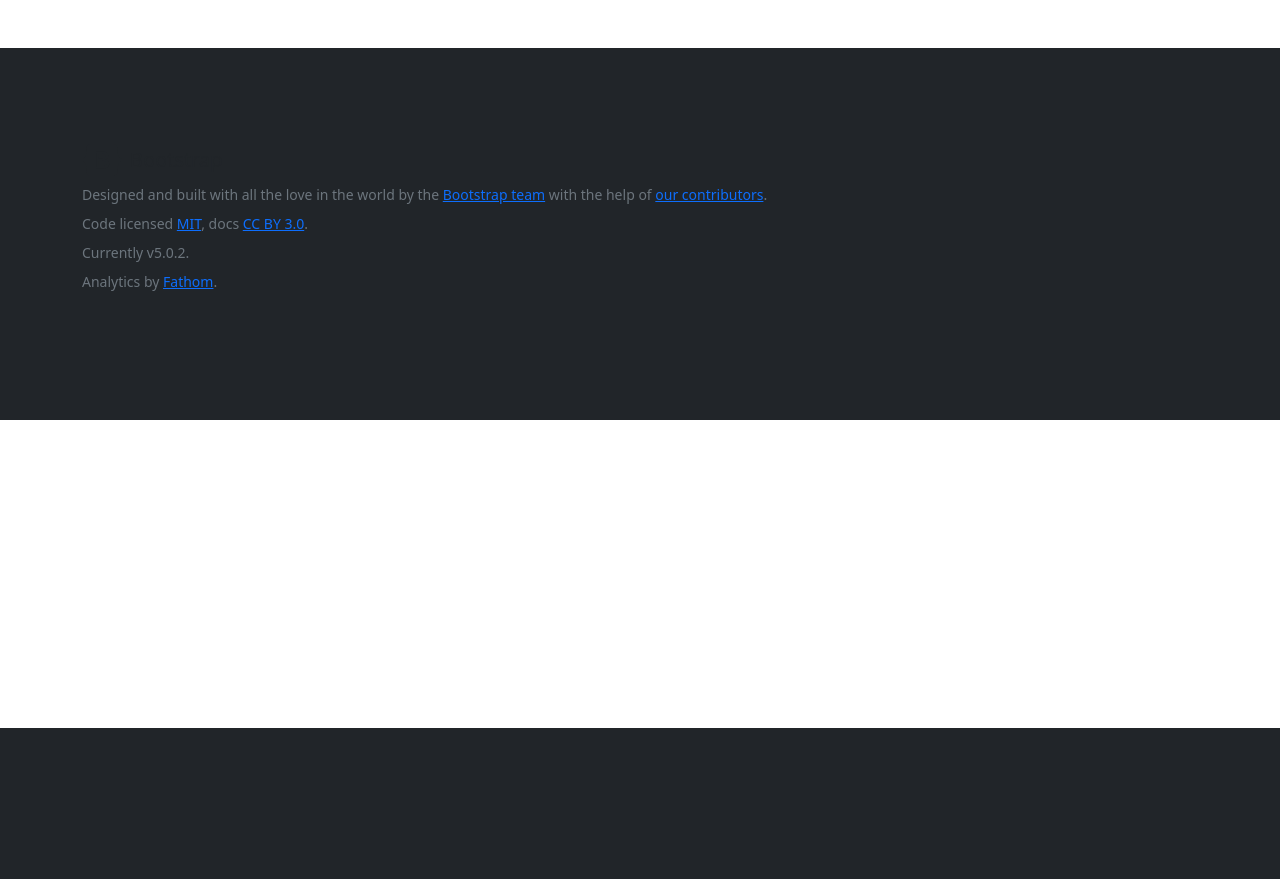
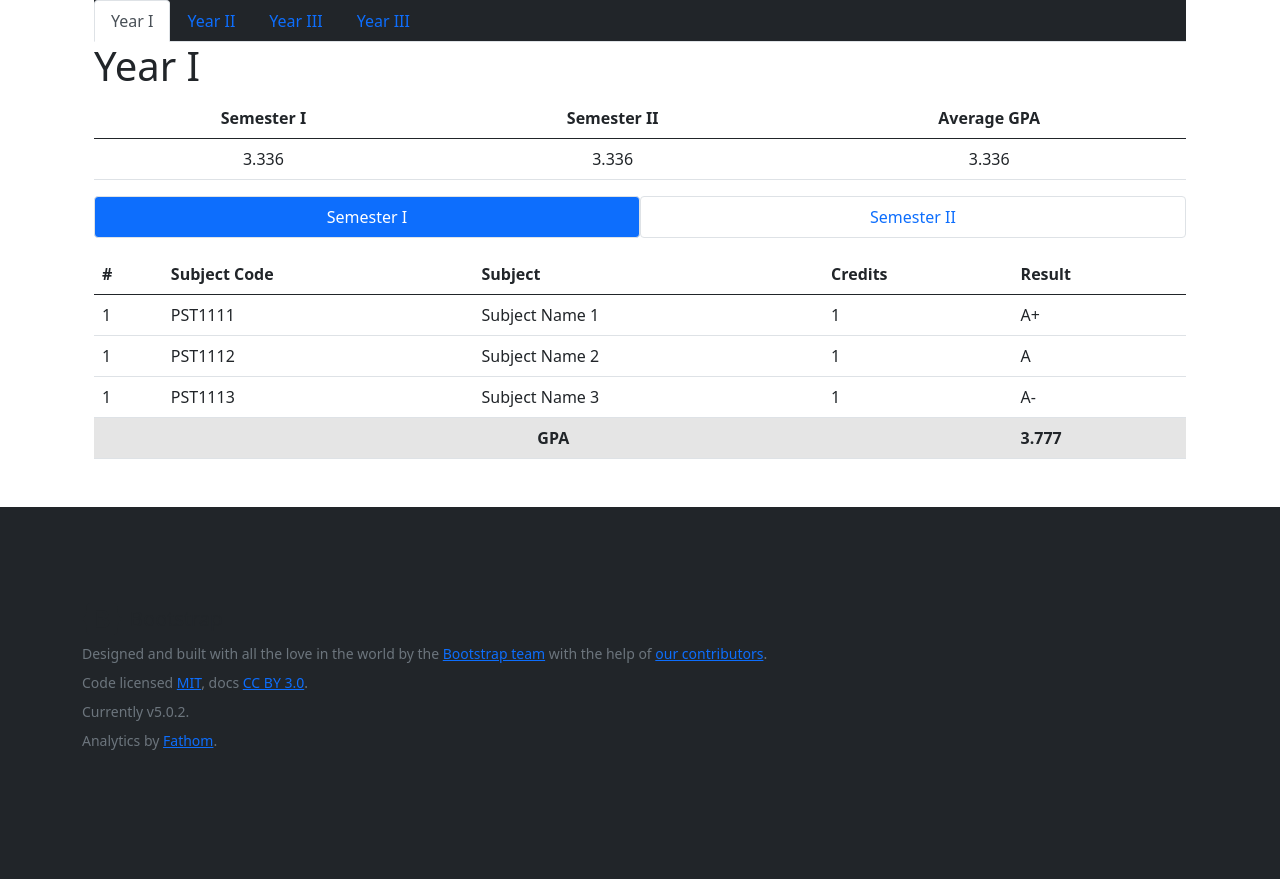
Before and after one commit to avishkakavindu/GPA-Calc-django, a Django app: page / in a window 1280 px wide. Shown: the part 72-951 px from the top of the page. Before the commit the page ends 800 px from the top, so only its background shows below. Run offline with Django 3.2, Linux system fonts and the light colour scheme; some libraries are stand-ins or nearby versions.

Commit message:
Front end

```diff
--- a/GPA_Backend/settings.py
+++ b/GPA_Backend/settings.py
@@ -106,6 +106,7 @@ AUTH_PASSWORD_VALIDATORS = [
 ]
 
 LOGIN_REDIRECT_URL = "/"
+LOGOUT_REDIRECT_URL = '/'
 AUTH_USER_MODEL = 'gpa_webservice.User'
 
 
--- a/GPA_Backend/urls.py
+++ b/GPA_Backend/urls.py
@@ -23,7 +23,7 @@ urlpatterns = [
     path('admin/', admin.site.urls),
     path('accounts/', include("django.contrib.auth.urls")),
     path('', views.HomeView.as_view(), name='index'),
-    path('api/v1.0/', include('gpa_webservice.urls'), name='api_v1.0')
+    path('', include('gpa_webservice.urls'), name='api_v1.0')
 ]
 urlpatterns += static(settings.STATIC_URL, document_root=settings.STATIC_ROOT)
 urlpatterns += static(settings.MEDIA_URL, document_root=settings.MEDIA_ROOT)
--- a/gpa_webservice/models.py
+++ b/gpa_webservice/models.py
@@ -6,6 +6,9 @@ class Faculty(models.Model):
     """ Stores Faculty information """
 
     name = models.CharField(max_length=255)
+
+    class Meta:
+        verbose_name = 'Facultie'
 
     def __str__(self):
         return self.name
--- a/gpa_webservice/urls.py
+++ b/gpa_webservice/urls.py
@@ -1,6 +1,8 @@
 from django.urls import path
-from gpa_webservice.views import SignUpView
+from gpa_webservice.views import SignUpView, UserActivationView
 
 urlpatterns = [
-    path('register/', SignUpView.as_view(), name='register')
+    path('register/', SignUpView.as_view(), name='register'),
+    path('activate/<str:uidb64>/<str:token>', UserActivationView.as_view(), name='user_activation'),
+    path('activate/<str:uidb64>/<str:token>', UserActivationView.as_view(), name='user_activation'),
 ]
--- a/gpa_webservice/utils.py
+++ b/gpa_webservice/utils.py
@@ -33,3 +33,4 @@ class Util:
 
         msg = EmailMultiAlternatives(data['email_subject'], msg_plain, config('EMAIL_HOST_USER'), [data['receiver']])
         msg.attach_alternative(msg_html, "text/html")
+        msg.send()
--- a/gpa_webservice/views.py
+++ b/gpa_webservice/views.py
@@ -10,10 +10,11 @@ from django.shortcuts import redirect
 from gpa_webservice.forms import SignUpForm
 from gpa_webservice.models import User
 from gpa_webservice.utils import Util, token_generator
+from django.contrib.auth import login
 
 
 class HomeView(generic.TemplateView):
-    template_name = 'base.html'
+    template_name = 'content/results.html'
 
 
 class SignUpView(generic.CreateView):
@@ -47,6 +48,8 @@ class SignUpView(generic.CreateView):
             },
             'email_subject': 'Verify your Email',
         }
+
+        print('\n\n', payload, '\n')
 
         Util.send_email(payload)
         messages.success(request, 'Please Confirm your email to complete registration.')
@@ -84,3 +87,26 @@ class SignUpView(generic.CreateView):
                 return render(self.request, 'registration/confirm_email.html', {'email': user.email})
         # if no record found pass to form_valid
         return super().post(request, *args, **kwargs)
+
+
+class UserActivationView(generic.View):
+    """ User activation view """
+
+    def get(self, request, uidb64, token, *args, **kwargs):
+        try:
+            # user does not exists
+            uid = force_text(urlsafe_base64_decode(uidb64))
+            user = User.objects.get(pk=uid)
+        except (TypeError, ValueError, OverflowError, User.DoesNotExist):
+            user = None
+
+        if user is not None and token_generator.check_token(user, token):
+            user.is_active = True
+            user.save()
+            login(request, user)
+            messages.success(request, 'Your account activated successfully!')
+
+            return redirect('index')
+
+        messages.warning(request, ['Invalid confirmation link detected'])
+        return redirect('login')
--- a/templates/base.html
+++ b/templates/base.html
@@ -32,7 +32,6 @@
         }
 
         .form-signin input[type="password"] {
-          margin-bottom: 10px;
           border-top-left-radius: 0;
           border-top-right-radius: 0;
         }
@@ -41,12 +40,12 @@
   <body>
     <header class="p-3 bg-dark text-white">
         <div class="container">
-          <div class="d-flex flex-wrap align-items-center justify-content-center justify-content-lg-start">
-            <a href="/" class="d-flex align-items-center mb-2 mb-lg-0 text-white text-decoration-none">
+          <div class="d-flex flex-wrap align-items-center justify-content-center justify-content-sm-start">
+            <a href="/" class="d-flex align-items-center mb-2 mb-sm-0 text-white text-decoration-none">
               <svg class="bi me-2" width="40" height="32" role="img" aria-label="Bootstrap"><use xlink:href="#bootstrap"/></svg>
             </a>
 
-            <ul class="nav col-12 col-lg-auto me-lg-auto mb-2 justify-content-center mb-md-0">
+            <ul class="nav col-12 col-sm-auto me-sm-auto mb-2 justify-content-center mb-sm-0">
               <li><a href="#" class="nav-link px-2 text-secondary">Home</a></li>
               <li><a href="#" class="nav-link px-2 text-white">Add Results</a></li>
             </ul>
@@ -68,6 +67,38 @@
 
     <main>
         <div class="container">
+            <!-- Alerts -->
+            {% if messages %}
+                {% for message in messages %}
+        {% if message.level == DEFAULT_MESSAGE_LEVELS.SUCCESS %}
+            <div class="alert alert-success alert-dismissible fade show msg" role="alert">
+                <strong>Success! </strong>
+                {{ message }}
+                <a class="close" data-dismiss="alert" aria-label="Close">
+                    <i class="fa fa-times" aria-hidden="true"></i>
+                </a>
+            </div>
+        {% endif %}
+        {% if message.level == DEFAULT_MESSAGE_LEVELS.ERROR %}
+            <div class="alert alert-danger alert-dismissible fade show msg" role="alert">
+                <strong>Error! </strong>
+                {{ message }}
+                <a class="close" data-dismiss="alert" aria-label="Close">
+                    <i class="fa fa-times" aria-hidden="true"></i>
+                </a>
+            </div>
+        {% endif %}
+        {% if message.level == DEFAULT_MESSAGE_LEVELS.INFO %}
+            <div class="alert alert-info alert-dismissible fade show msg" role="alert">
+                {{ message }}
+                <button type="button" class="close" data-dismiss="alert" aria-label="Close">
+                    <span aria-hidden="true">&times;</span>
+                </button>
+            </div>
+        {% endif %}
+    {% endfor %}
+            {% endif %}
+
             {% block content %}
 
             {% endblock %}
--- /dev/null
+++ b/templates/content/results.html
@@ -0,0 +1,235 @@
+{% extends 'base.html' %}
+{% load static %}
+{% load widget_tweaks %}
+
+{% block content %}
+
+    <div class="container">
+        <ul class="nav nav-tabs bg-dark font-light" id="myTab" role="tablist">
+            <li class="nav-item" role="presentation">
+                <button class="nav-link active" id="year-i-tab" data-bs-toggle="tab" data-bs-target="#year-i" type="button" role="tab" aria-controls="home" aria-selected="true">
+                    Year I
+                </button>
+            </li>
+            <li class="nav-item" role="presentation">
+                <button class="nav-link" id="year-ii-tab" data-bs-toggle="tab" data-bs-target="#year-ii" type="button" role="tab" aria-controls="profile" aria-selected="false">
+                    Year II
+                </button>
+            </li>
+            <li class="nav-item" role="presentation">
+                <button class="nav-link" id="year-iii-tab" data-bs-toggle="tab" data-bs-target="#year-iii" type="button" role="tab" aria-controls="contact" aria-selected="false">
+                    Year III
+                </button>
+            </li>
+            <li class="nav-item" role="presentation">
+                <button class="nav-link" id="year-iv-tab" data-bs-toggle="tab" data-bs-target="#year-iv" type="button" role="tab" aria-controls="contact" aria-selected="false">
+                    Year III
+                </button>
+            </li>
+        </ul>
+
+        <!-- tab content -->
+        <div class="tab-content" id="myTabContent">
+            <div class="tab-pane fade show active" id="year-i" role="tabpanel" aria-labelledby="home-tab">
+                <h1 class="display-6">Year I</h1>
+
+                <table class="table table-hover text-center">
+                    <thead>
+                    <tr>
+                        <th scope="col">Semester I</th>
+                        <th scope="col">Semester II</th>
+                        <th scope="col">Average GPA</th>
+
+                    </tr>
+                    </thead>
+                    <tbody>
+                    <tr>
+                        <td> 3.336</th>
+                        <td> 3.336</td>
+                        <td> 3.336</td>
+
+                    </tr>
+                    </tbody>
+                </table>
+
+                <ul class="nav nav-pills nav-justified mb-3" id="pills-tab" role="tablist">
+                    <li class="nav-item" role="presentation">
+                        <button class="nav-link active border" id="semester-i-tab" data-bs-toggle="pill" data-bs-target="#semester-i" type="button" role="tab" aria-controls="pills-home" aria-selected="true">
+                            Semester I
+                        </button>
+                    </li>
+                    <li class="nav-item" role="presentation">
+                        <button class="nav-link border" id="semester-ii-tab" data-bs-toggle="pill" data-bs-target="#semester-ii" type="button" role="tab" aria-controls="pills-profile" aria-selected="false">
+                            Semester II
+                        </button>
+                    </li>
+                </ul>
+                <!-- tab content -->
+                <div class="tab-content" id="pills-tabContent">
+                    <div class="tab-pane fade show active" id="semester-i" role="tabpanel" aria-labelledby="pills-home-tab">
+                        <table class="table table-hover">
+                            <thead>
+                            <tr>
+                                <th scope="col">#</th>
+                                <th scope="col">Subject Code</th>
+                                <th scope="col">Subject</th>
+                                <th scope="col">Credits</th>
+                                <th scope="col">Result</th>
+                            </tr>
+                            </thead>
+                            <tbody>
+                            <tr>
+                                <td> 1</td>
+                                <td> PST1111</th>
+                                <td> Subject Name 1</td>
+                                <td> 1</td>
+                                <td> A+</td>
+                            </tr>
+                            <tr>
+                                <td> 1</td>
+                                <td> PST1112</th>
+                                <td> Subject Name 2</td>
+                                <td> 1</td>
+                                <td> A</td>
+                            </tr>
+                            <tr>
+                                <td> 1</td>
+                                <td> PST1113</th>
+                                <td> Subject Name 3</td>
+                                <td> 1</td>
+                                <td> A-</td>
+                            </tr>
+
+                            <tr class="table-active">
+                                <th class="text-center" colspan="4"> GPA</th>
+                                <th> 3.777</th>
+                            </tr>
+                            </tbody>
+                        </table>
+                    </div>
+                    <div class="tab-pane fade" id="semester-ii" role="tabpanel" aria-labelledby="pills-profile-tab">
+                         <table class="table table-hover">
+                            <thead>
+                            <tr>
+                                <th scope="col">#</th>
+                                <th scope="col">Subject Code</th>
+                                <th scope="col">Subject</th>
+                                <th scope="col">Credits</th>
+                                <th scope="col">Result</th>
+                            </tr>
+                            </thead>
+                            <tbody>
+                            <tr>
+                                <td> 1</td>
+                                <td> PST1111</th>
+                                <td> Subject Name 1</td>
+                                <td> 1</td>
+                                <td> A+</td>
+                            </tr>
+                            <tr>
+                                <td> 1</td>
+                                <td> PST1112</th>
+                                <td> Subject Name 2</td>
+                                <td> 1</td>
+                                <td> A</td>
+                            </tr>
+                            <tr>
+                                <td> 1</td>
+                                <td> PST1113</th>
+                                <td> Subject Name 3</td>
+                                <td> 1</td>
+                                <td> A-</td>
+                            </tr>
+
+                            <tr class="table-active">
+                                <th class="text-center" colspan="4"> GPA</th>
+                                <th> 3.777</th>
+                            </tr>
+                            </tbody>
+                        </table>
+                    </div>
+                </div>
+                <!-- end-tab content -->
+            </div>
+            <div class="tab-pane fade" id="year-ii" role="tabpanel" aria-labelledby="profile-tab">
+                <h1 class="display-6">Year II</h1>
+                <ul class="nav nav-pills nav-justified mb-3" id="pills-tab" role="tablist">
+                    <li class="nav-item" role="presentation">
+                        <button class="nav-link active" id="semester-i-tab" data-bs-toggle="pill" data-bs-target="#semester-i" type="button" role="tab" aria-controls="pills-home" aria-selected="true">
+                            Semester I
+                        </button>
+                    </li>
+                    <li class="nav-item" role="presentation">
+                        <button class="nav-link" id="semester-ii-tab" data-bs-toggle="pill" data-bs-target="#semester-ii" type="button" role="tab" aria-controls="pills-profile" aria-selected="false">
+                            Semester II
+                        </button>
+                    </li>
+                </ul>
+                <!-- tab content -->
+                <div class="tab-content" id="pills-tabContent">
+                    <div class="tab-pane fade show active" id="semester-i" role="tabpanel" aria-labelledby="pills-home-tab">
+                        Semester I
+                    </div>
+                    <div class="tab-pane fade" id="semester-ii" role="tabpanel" aria-labelledby="pills-profile-tab">
+                        Semester II
+                    </div>
+                </div>
+                <!-- end-tab content -->
+            </div>
+            <div class="tab-pane fade" id="year-iii" role="tabpanel" aria-labelledby="contact-tab">
+                <h1 class="display-6">Year III</h1>
+                <ul class="nav nav-pills nav-justified mb-3" id="pills-tab" role="tablist">
+                    <li class="nav-item" role="presentation">
+                        <button class="nav-link active" id="semester-i-tab" data-bs-toggle="pill" data-bs-target="#semester-i" type="button" role="tab" aria-controls="pills-home" aria-selected="true">
+                            Semester I
+                        </button>
+                    </li>
+                    <li class="nav-item" role="presentation">
+                        <button class="nav-link" id="semester-ii-tab" data-bs-toggle="pill" data-bs-target="#semester-ii" type="button" role="tab" aria-controls="pills-profile" aria-selected="false">
+                            Semester II
+                        </button>
+                    </li>
+                </ul>
+                <!-- tab content -->
+                <div class="tab-content" id="pills-tabContent">
+                    <div class="tab-pane fade show active" id="semester-i" role="tabpanel" aria-labelledby="pills-home-tab">
+                        Semester I
+                    </div>
+                    <div class="tab-pane fade" id="semester-ii" role="tabpanel" aria-labelledby="pills-profile-tab">
+                        Semester II
+                    </div>
+                </div>
+                <!-- end-tab content -->
+            </div>
+            <div class="tab-pane fade" id="year-iv" role="tabpanel" aria-labelledby="contact-tab">
+                <h1 class="display-6">Year IV</h1>
+
+                <ul class="nav nav-pills nav-justified mb-3" id="pills-tab" role="tablist">
+                    <li class="nav-item" role="presentation">
+                        <button class="nav-link active" id="semester-i-tab" data-bs-toggle="pill" data-bs-target="#semester-i" type="button" role="tab" aria-controls="pills-home" aria-selected="true">
+                            Semester I
+                        </button>
+                    </li>
+                    <li class="nav-item" role="presentation">
+                        <button class="nav-link" id="semester-ii-tab" data-bs-toggle="pill" data-bs-target="#semester-ii" type="button" role="tab" aria-controls="pills-profile" aria-selected="false">
+                            Semester II
+                        </button>
+                    </li>
+                </ul>
+                <!-- tab content -->
+                <div class="tab-content" id="pills-tabContent">
+                    <div class="tab-pane fade show active" id="semester-i" role="tabpanel" aria-labelledby="pills-home-tab">
+                        Semester I
+                    </div>
+                    <div class="tab-pane fade" id="semester-ii" role="tabpanel" aria-labelledby="pills-profile-tab">
+                        Semester II
+                    </div>
+                </div>
+                <!-- end-tab content -->
+            </div>
+        </div>
+        <!-- end-tab content -->
+    </div>
+
+
+{% endblock %}
```
Also changed, not shown: gpa_webservice/admin.py (+25 -0 lines), templates/registration/confirm_email.html (added, +40 -0 lines), templates/registration/register.html (added, +152 -0 lines).
